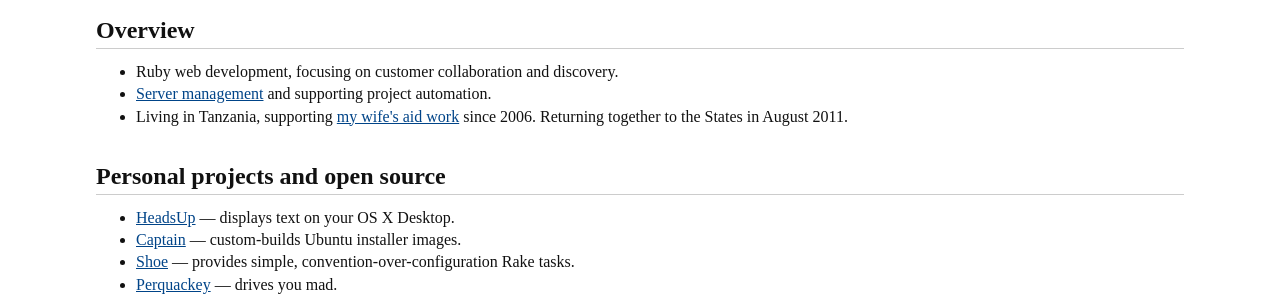
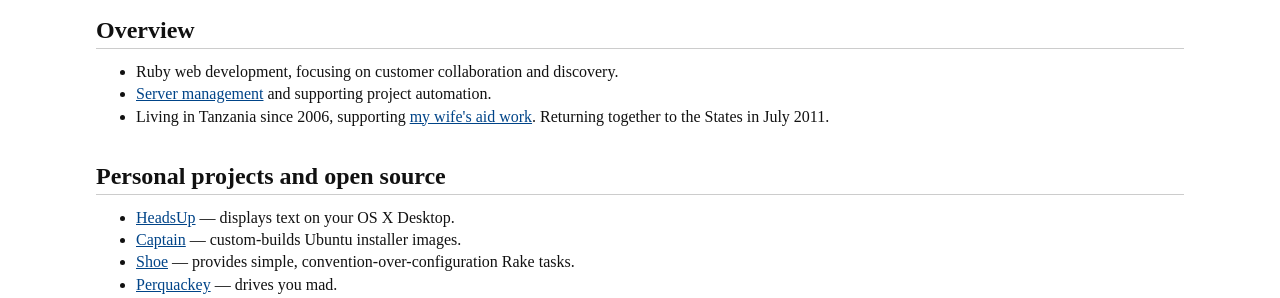
Before and after one commit to matthewtodd/matthewtodd.github.io, a Jekyll site: the page resume.html, which Jekyll copies as it is, in a window 1280 px wide. Shown: the part 133-431 px from the top of the page. Built offline with Jekyll 4.4.1, drawn with Linux system fonts in a browser that asks for light colours.

Commit message:
Edit for clarity.

```diff
--- a/resume.html
+++ b/resume.html
@@ -121,7 +121,7 @@
       <ul>
         <li>Ruby web development, focusing on customer collaboration and discovery.</li>
         <li><a href="http://en.wikipedia.org/wiki/DevOps">Server management</a> and supporting project automation.</li>
-        <li>Living in Tanzania, supporting <a href="http://amanikids.org/">my wife's aid work</a> since 2006. Returning together to the States in August 2011.</li>
+        <li>Living in Tanzania since 2006, supporting <a href="http://amanikids.org/">my wife's aid work</a>. Returning together to the States in July 2011.</li>
       </ul>
     </section>
 
```
